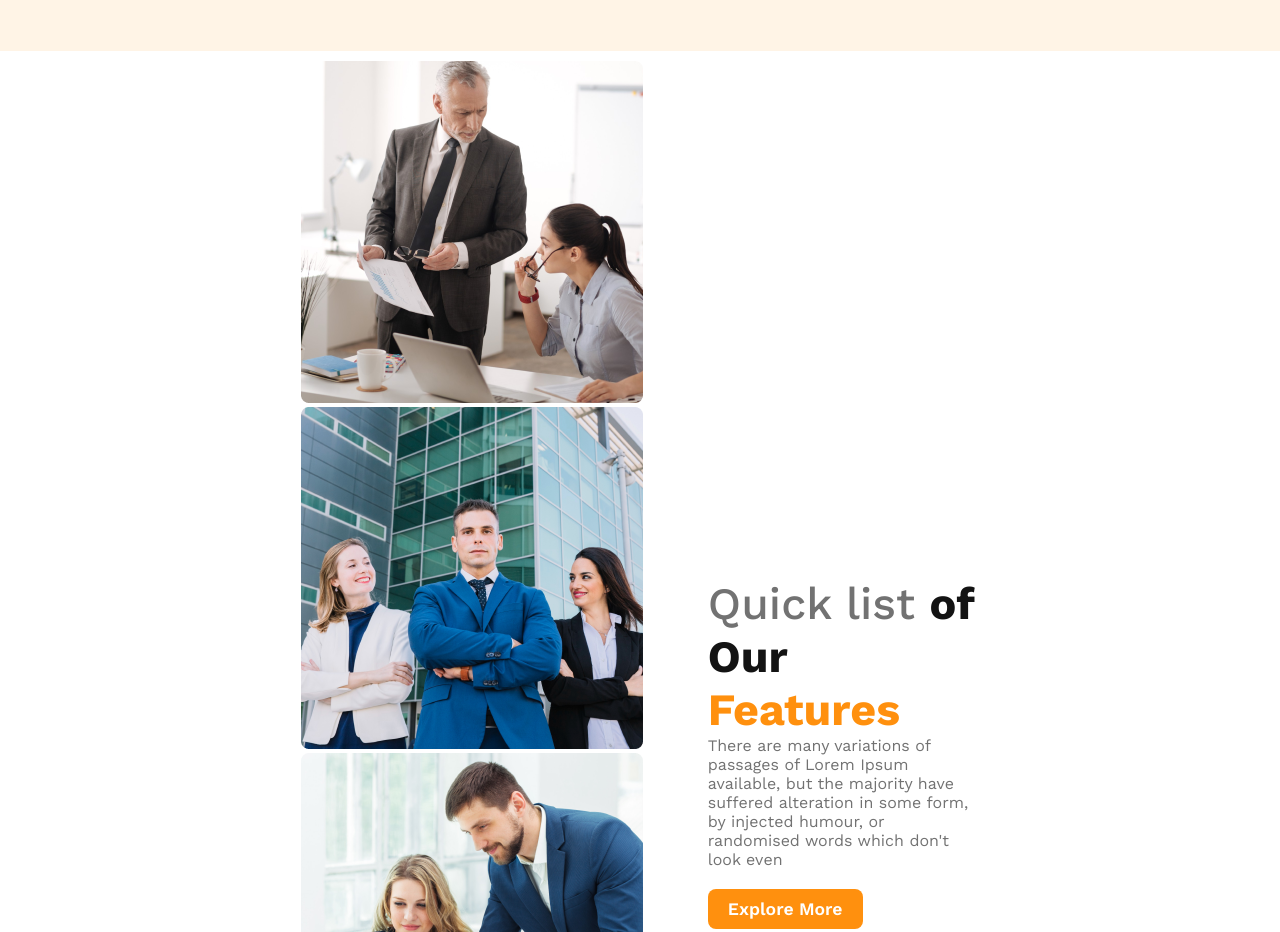
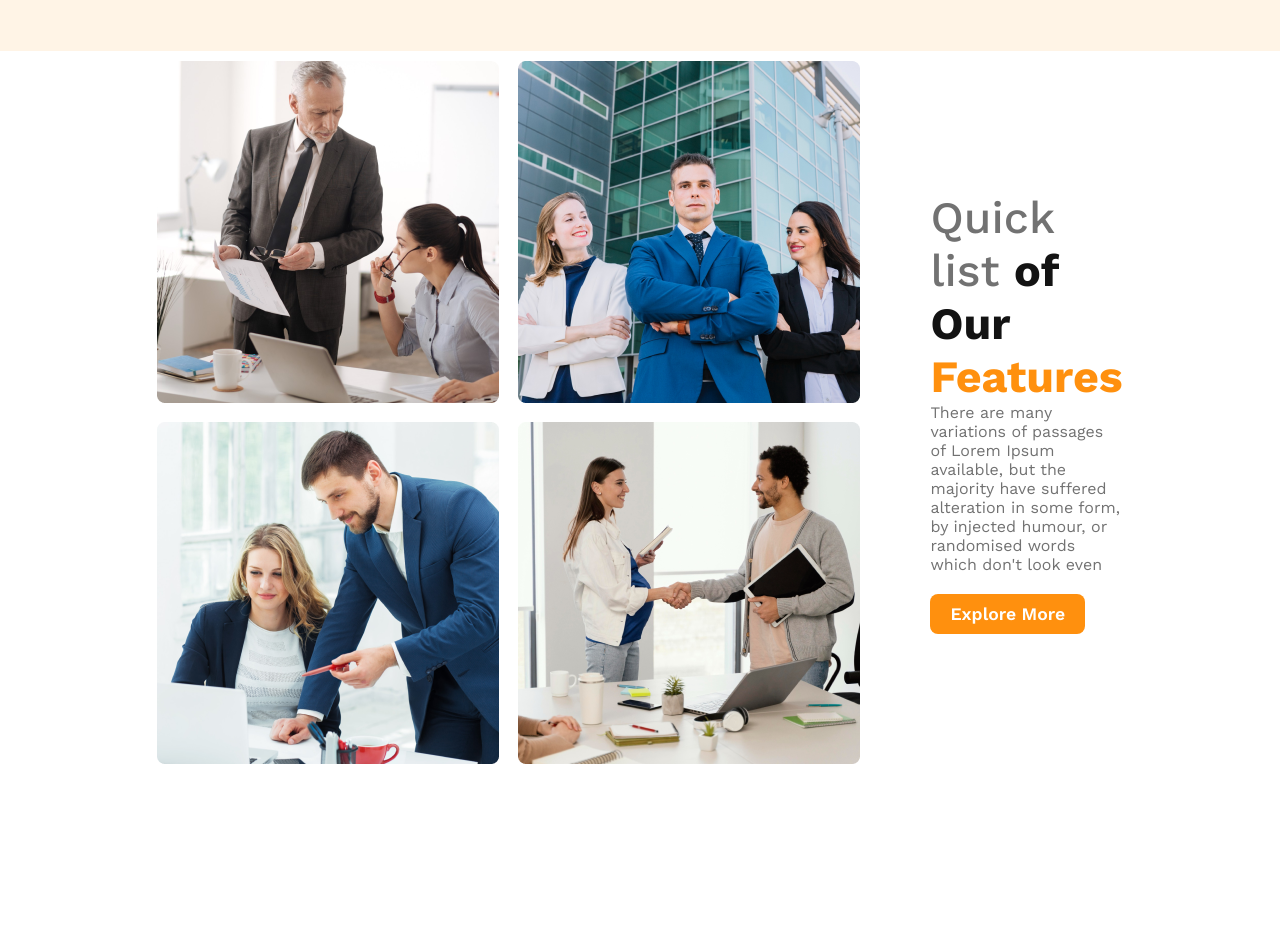
Before and after one commit to Th3At0nic/g3-architect-website1, a plain HTML site: page index.html in a window 1280 px wide. Shown: the part 785-1717 px from the top of the page. After the commit the page ends 1559 px from the top, so only its background shows below. Drawn offline with nearby package versions, Linux system fonts and the light colour scheme.

Commit message:
completed team section

```diff
--- a/styles/architect.css
+++ b/styles/architect.css
@@ -101,10 +101,14 @@ nav li {
   padding: 10px 301px;
 }
 .team-img-container {
-  max-width: 60%;
+  /* max-width: 60%; */
+  display: grid;
+  grid-template-columns: repeat(2, 1fr);
+  gap: 1.2rem;
 }
 .team-description-container {
   max-width: 40%;
+  padding-left: 70px;
 }
 .team-description-title {
   font-size: 2.8rem;
```
